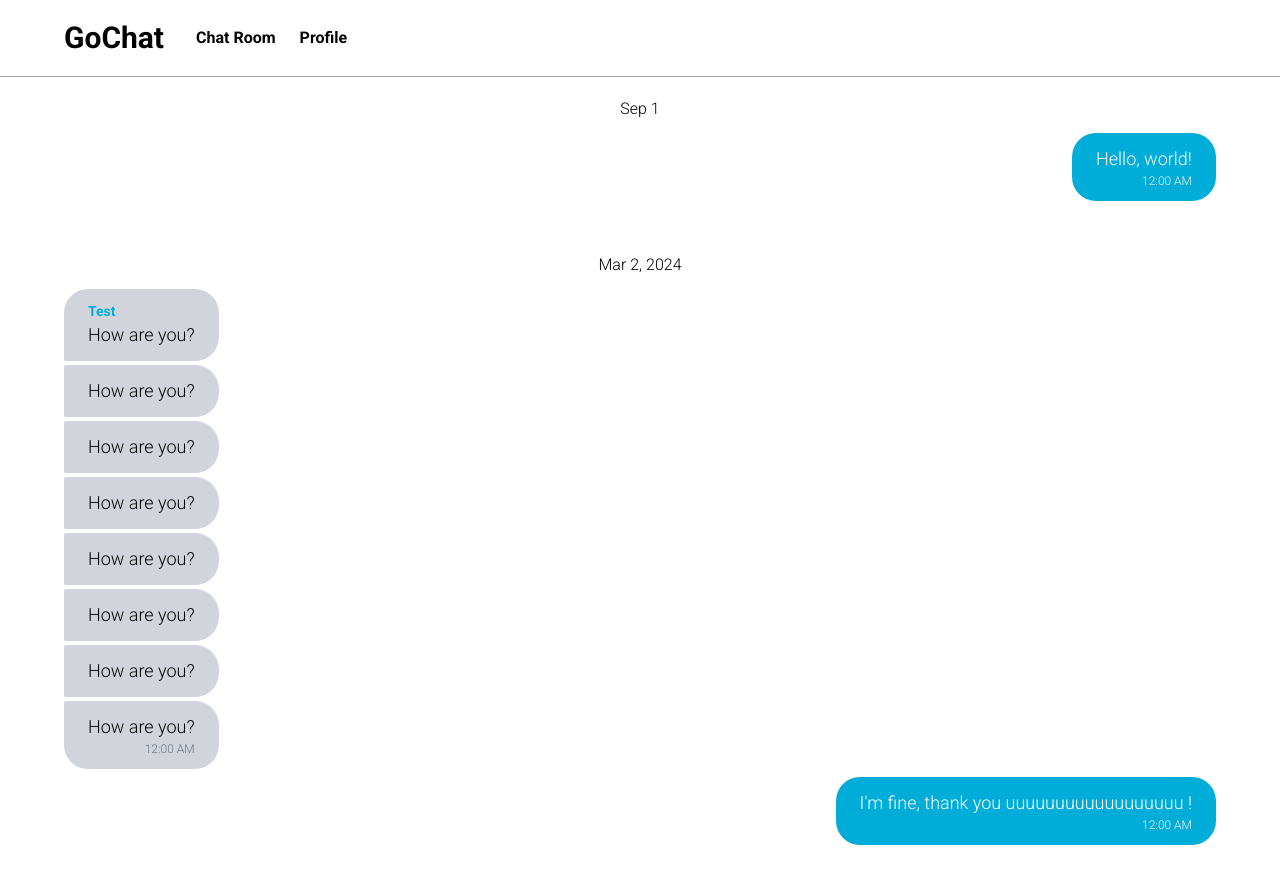
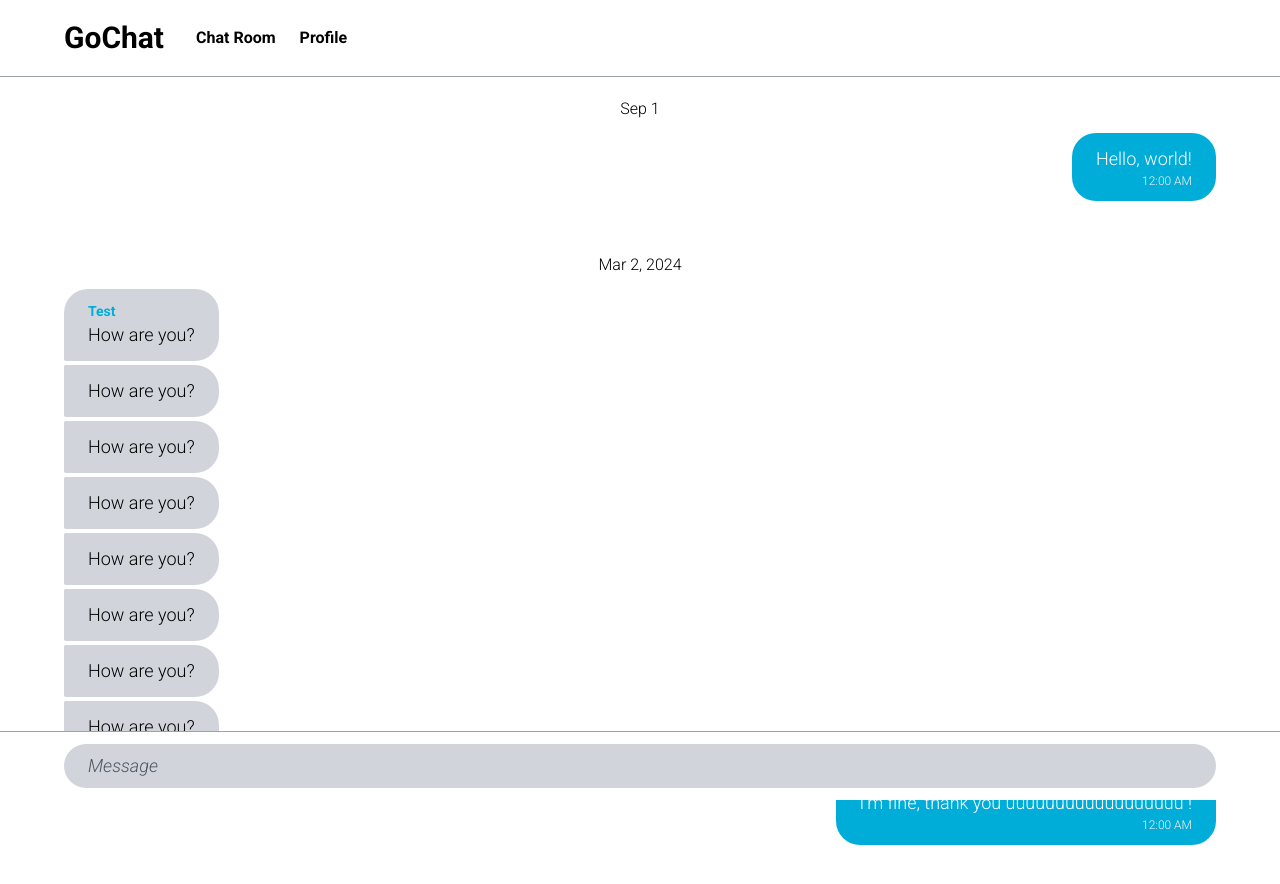
Before and after one commit to SeoulSKY/GoChat, a React (Vite) app in the folder web-server/: page /chat in a window 1280 px wide. Shown: the top 884 px of the page. Built offline with nearby package versions, Linux system fonts and the light colour scheme.

Commit message:
Implement input tool bar

```diff
--- a/web-server/package.json
+++ b/web-server/package.json
@@ -18,6 +18,7 @@
     "react-bootstrap": "^2.0.4",
     "react-dom": "^18.2.0",
     "react-dotenv": "^0.1.3",
+    "react-icons": "^5.2.1",
     "react-router-dom": "^6.23.1",
     "typescript": "^5.4.5",
     "web-vitals": "^4.0.0"
--- a/web-server/src/pages/ChatRoom.tsx
+++ b/web-server/src/pages/ChatRoom.tsx
@@ -9,6 +9,7 @@ import Alert from "react-bootstrap/Alert";
 import {SERVER_HOST} from "../constants.ts";
 import {paddingX} from "../styles.ts";
 import { format, isSameDay, isSameMinute, isYesterday, isThisWeek, isThisYear } from "date-fns";
+import { BsArrowUpCircleFill } from "react-icons/bs";
 
 // const socket = new WebSocket("ws" + SERVER_HOST + "/ws");
 
@@ -37,6 +38,16 @@ interface MessageBubbleProps {
   position: Position,
 }
 
+const bubbleBackgroundColor = {
+  [Alignment.LEFT]: "bg-gray-300",
+  [Alignment.RIGHT]: "bg-primary",
+};
+
+const bubbleTextColor = {
+  [Alignment.LEFT]: "text-black",
+  [Alignment.RIGHT]: "text-white",
+};
+
 function MessageBubble({message, alignment, position}: MessageBubbleProps) {
   const borderRadius = {
     [Position.TOP]: {
@@ -57,8 +68,8 @@ function MessageBubble({message, alignment, position}: MessageBubbleProps) {
     }
   };
 
-  const backgroundColor = alignment === Alignment.LEFT ? "bg-gray-300" : "bg-primary";
-  const textColor = alignment === Alignment.LEFT ? "text-black" : "text-white";
+  const backgroundColor = bubbleBackgroundColor[alignment];
+  const textColor = bubbleTextColor[alignment];
   const timestampColor = alignment === Alignment.LEFT ? "text-gray-500" : "text-gray-100";
 
   return (
@@ -114,7 +125,6 @@ interface MessageListProps {
 function MessageList({messages}: MessageListProps) {
   const now = new Date();
 
-  // eslint-disable-next-line no-unused-vars
   function splitMessages(messages: Message[], predicate: (left: Message, right: Message) => boolean): Message[][] {
     const groups: Message[][] = [];
     let currentGroup: Message[] = [messages[0]];
@@ -148,6 +158,10 @@ function MessageList({messages}: MessageListProps) {
     return format(date, "MMM d, yyyy");
   }
 
+  if (messages.length === 0) {
+    return <div>Start conversation</div>
+  }
+
   const messageGroupByDate = splitMessages(messages, (left, right) => !isSameDay(left.timestamp, right.timestamp))
     .map(group =>
       splitMessages(group, (left, right) => left.senderName !== right.senderName)
@@ -177,6 +191,8 @@ function MessageList({messages}: MessageListProps) {
 
 export default function ChatRoom() {
   const [messages, setMessages] = useState<Message[]>([]);
+  const [input, setInput] = useState("");
+  const [error, setError] = useState("");
 
   useEffect(() => {
     setMessages([
@@ -233,13 +249,39 @@ export default function ChatRoom() {
     ]);
   }, []);
 
-  const [error, setError] = useState("");
-
-  if (messages.length === 0) return <></>;
+  useEffect(() => {
+    window.scrollTo({top: document.body.scrollHeight, behavior: "smooth"});
+  }, [messages])
 
   return (
-    <div className={paddingX}>
-      <MessageList messages={messages} />
+    <div>
+      <div className={paddingX}>
+        <MessageList messages={messages}/>
+      </div>
+      <div className={`flex flex-row w-full sticky bottom-0 border-t border-gray-400 bg-white py-3 ${paddingX}`}>
+        <input
+          className={`${bubbleTextColor[Alignment.LEFT]} focus:outline-none text-lg w-full px-6 py-2 rounded-3xl placeholder:italic placeholder-gray-600 ${bubbleBackgroundColor[Alignment.LEFT]}`}
+          value={input}
+          onChange={(e) => setInput(e.target.value)}
+          placeholder={"Message"}
+        />
+        {input.trim() && <button
+          className={"ml-4"}
+          onClick={() => {
+            setMessages(values => [
+              ...values,
+              {
+                senderName: "SeoulSKY",
+                message: input,
+                timestamp: new Date(),
+              }
+            ]);
+            setInput("");
+          }}
+        >
+          <BsArrowUpCircleFill className={"text-4xl text-primary"} />
+        </button>}
+      </div>
     </div>
   );
 
@@ -283,8 +325,6 @@ export default function ChatRoom() {
   //   console.log(e.reason);
   // };
 
-  const [input, setInput] = useState("");
-
   // /**
   //    * Send a message to go server
   //    * @param e event
```
Also changed, not shown: 1 other file (tests, documents, lock files or other folders).
